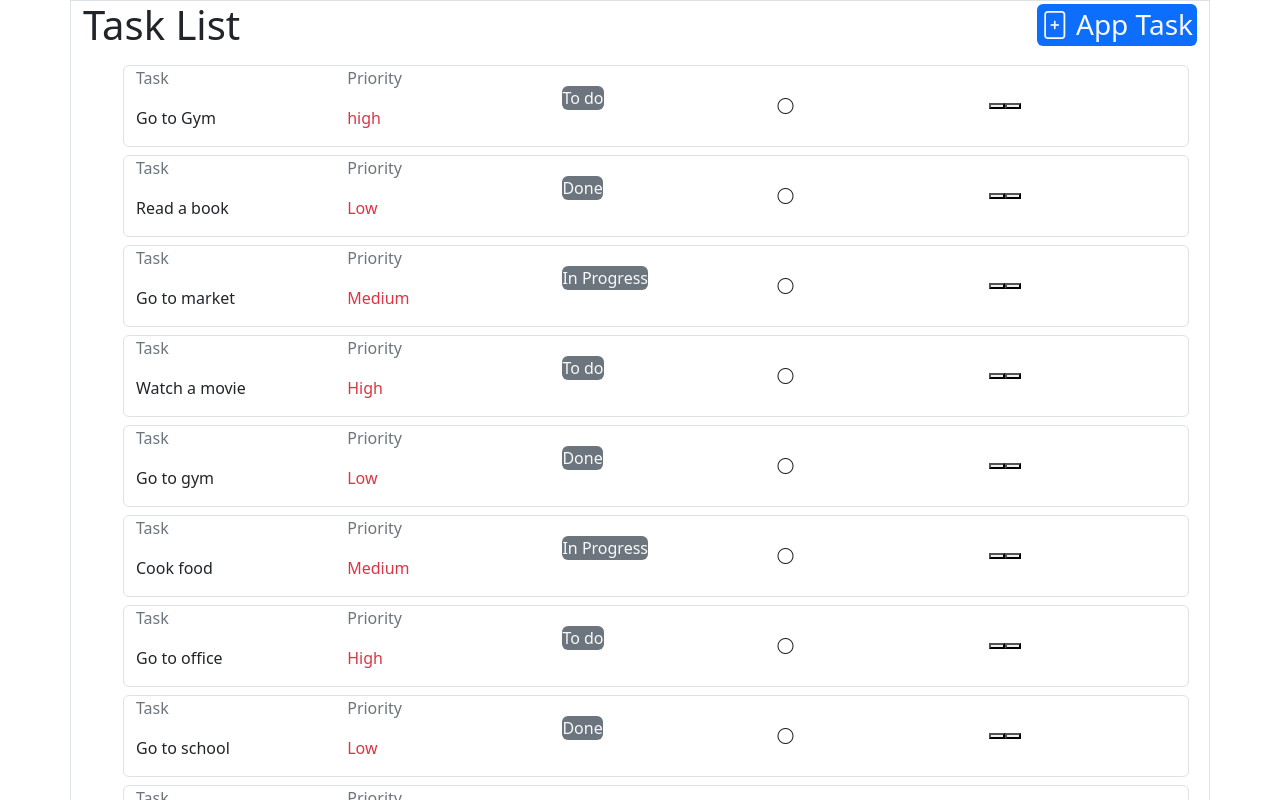
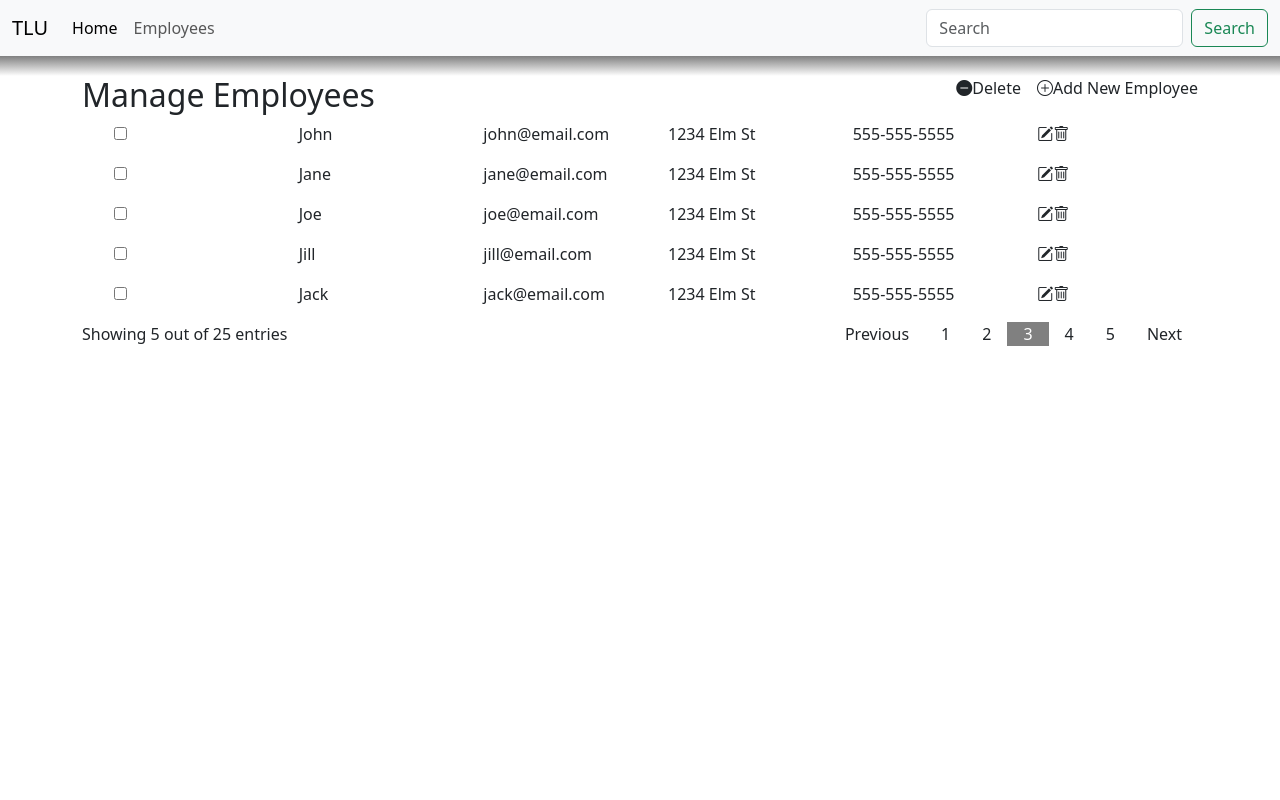
Before and after one commit to quangbach1709/LearnReact, a React (Create React App) app: page / in a window 1280 px wide. Shown: the top 800 px of the page. Built offline with nearby package versions, Linux system fonts and the light colour scheme.

Commit message:
hoan thanh bai test quan ly sv

```diff
--- /dev/null
+++ b/public/data-manage-elm.json
@@ -0,0 +1,32 @@
+[
+  {
+    "name": "John",
+    "email": "john@email.com",
+    "address": "1234 Elm St",
+    "phone": "555-555-5555"
+  },
+  {
+    "name": "Jane",
+    "email": "jane@email.com",
+    "address": "1234 Elm St",
+    "phone": "555-555-5555"
+  },
+  {
+    "name": "Joe",
+    "email": "joe@email.com",
+    "address": "1234 Elm St",
+    "phone": "555-555-5555"
+  },
+  {
+    "name": "Jill",
+    "email": "jill@email.com",
+    "address": "1234 Elm St",
+    "phone": "555-555-5555"
+  },
+  {
+    "name": "Jack",
+    "email": "jack@email.com",
+    "address": "1234 Elm St",
+    "phone": "555-555-5555"
+  }
+]
--- a/src/App.js
+++ b/src/App.js
@@ -1,51 +1,142 @@
-// src/App.js
 import React, {useEffect, useState} from "react";
 import 'bootstrap/dist/css/bootstrap.css';
 import 'bootstrap-icons/font/bootstrap-icons.css'
-import ListTask from "./component/TestToDo/ListTask";
-import AddTask from "./component/TestToDo/AddTask";
+import ListEmp from "./component/ManagerEmployees/ListEmp";
+import AddEmp from "./component/ManagerEmployees/AddEmp";
+
+// BT ToDoList
+// function App() {
+//     useEffect(() => {
+//         fetchJobs()
+//     }, []);
+//     const fetchJobs = () => {
+//         fetch('data-task-list.json')
+//             .then(res => res.json())
+//             .then(data => {
+//                 setJobs(data)
+//             })
+//     }
+//     const [jobs, setJobs] = useState([])
+//
+//     const [showAddTask, setShowAddTask] = useState(false)
+//
+//     const addTask = (task) => {
+//         setJobs([...jobs, task])
+//         console.log(jobs)
+//
+//     }
+//     return (
+//         <div>
+//             <div className={'container border'}>
+//                 <header className="d-flex justify-content-between">
+//                     <h1>Task List</h1>
+//                     <h3 onClick={() => {
+//                         setShowAddTask(!showAddTask)
+//
+//                     }} className="add-task bg-primary text-light rounded align-self-center p-1"
+//                         style={{cursor: "pointer"}}>
+//                         <i className="bi bi-file-plus "></i> App Task
+//                     </h3>
+//                 </header>
+//                 <div className="align-content-around">
+//                     <ListTask jobs={jobs}/>
+//                 </div>
+//                 {
+//                     showAddTask && <AddTask addTask={addTask}/>
+//                     // showAddTask && console.log('showAddTask')
+//                 }
+//             </div>
+//         </div>
+//     )
+// }
+
 
 function App() {
+
     useEffect(() => {
-        fetchJobs()
+        fetchEmps()
     }, []);
-    const fetchJobs = () => {
-        fetch('data-task-list.json')
+    const [Emps, setEmps] = useState([])
+    const [show, setShow] = useState(false)
+    const fetchEmps = () => {
+        fetch('data-manage-elm.json')
             .then(res => res.json())
             .then(data => {
-                setJobs(data)
+                setEmps(data)
             })
-    }
-    const [jobs, setJobs] = useState([])
-
-    const [showAddTask, setShowAddTask] = useState(false)
-
-    const addTask = (task) => {
-        setJobs([...jobs, task])
-        console.log(jobs)
 
     }
+    const handleAdd = (val) => {
+        setEmps([...Emps, val])
+    }
+
+
     return (
         <div>
-            <div className={'container border'}>
-                <header className="d-flex justify-content-between">
-                    <h1>Task List</h1>
-                    <h3 onClick={() => {
-                        setShowAddTask(!showAddTask)
+            <header>
+                <nav className="navbar navbar-expand-lg bg-body-tertiary">
+                    <div className="container-fluid">
+                        <a className="navbar-brand" href="#">TLU</a>
+                        <button aria-controls="navbarTogglerDemo02" aria-expanded="false" aria-label="Toggle navigation"
+                                className="navbar-toggler"
+                                data-bs-target="#navbarTogglerDemo02" data-bs-toggle="collapse" type="button">
+                            <span className="navbar-toggler-icon"></span>
+                        </button>
+                        <div className="collapse navbar-collapse" id={"navbarTogglerDemo02"}>
+                            <ul className="navbar-nav me-auto mb-2 mb-lg-0">
+                                <li className="nav-item">
+                                    <a aria-current="page" className="nav-link active" href="#">Home</a>
+                                </li>
+                                <li className="nav-item">
+                                    <a className="nav-link" href="#">Employees</a>
+                                </li>
 
-                    }} className="add-task bg-primary text-light rounded align-self-center p-1"
-                        style={{cursor: "pointer"}}>
-                        <i className="bi bi-file-plus "></i> App Task
-                    </h3>
-                </header>
-                <div className="align-content-around">
-                    <ListTask jobs={jobs}/>
+                            </ul>
+                            <form className="d-flex" role="search">
+                                <input aria-label="Search" className="form-control me-2" placeholder="Search"
+                                       type="search"/>
+                                <button className="btn btn-outline-success" type="submit">Search</button>
+                            </form>
+                        </div>
+                    </div>
+                </nav>
+                <div style={{height: "20px", background: "linear-gradient(180deg,gray,white)"}}></div>
+            </header>
+
+            <div className="container">
+                <div className="content d-flex justify-content-between">
+                    <h2>Manage <span>Employees</span></h2>
+                    <div className="d-flex">
+                        <p className="mx-3"><i className="bi bi-dash-circle-fill"></i>Delete</p>
+                        <p onClick={() => {
+                            setShow(!show)
+                        }} id={"addElm"} style={{cursor: "pointer"}}><i className="bi bi-plus-circle"></i>Add
+                            New
+                            Employee
+                        </p>
+                    </div>
                 </div>
+                <div>
+                    <ListEmp Emps={Emps}/>
+                </div>
+                <footer>
+                    <div className="d-flex justify-content-between">
+                        <p>Showing 5 out of 25 entries</p>
+                        <div className="d-flex justify-content-around">
+                            <p className="px-3">Previous</p>
+                            <p className="px-3">1</p>
+                            <p className="px-3">2</p>
+                            <p className="px-3" style={{"background-color": "gray", color: "white"}}>3</p>
+                            <p className="px-3">4</p>
+                            <p className="px-3">5</p>
+                            <p className="px-3">Next</p></div>
+                    </div>
+                </footer>
                 {
-                    showAddTask && <AddTask addTask={addTask}/>
-                    // showAddTask && console.log('showAddTask')
+                    show && <AddEmp appEmp={handleAdd}/>
                 }
             </div>
+
         </div>
     )
 }
--- /dev/null
+++ b/src/component/ManagerEmployees/AddEmp.jsx
@@ -0,0 +1,43 @@
+import React from "react";
+import 'bootstrap/dist/css/bootstrap.css'
+import 'bootstrap-icons/font/bootstrap-icons.css'
+
+function AddEmp(props) {
+    let val = {}
+    const handleAddEmp = () => {
+        val.name = document.getElementById('f-name').value;
+        val.email = document.getElementById('email').value;
+        val.address = document.getElementById('address').value;
+        val.phone = document.getElementById('phone').value;
+        props.appEmp(val)
+    }
+
+    return (
+
+        <div className="w-50 mx-auto border" id="formAdd">
+            <div className="d-flex justify-content-between">
+                <h3>Add Employee</h3>
+                <i className="bi bi-x" id="exitForm"></i>
+            </div>
+
+            <div>
+                <p>Name</p>
+                <input className="w-75" id="f-name" type="text"/>
+                <p>Email</p>
+                <input className="w-75" id="email" type="email"/>
+                <p>Address</p>
+                <input className="w-75" id="address" type="text"/>
+                <p>Phone</p>
+                <input className="w-75" id="phone" type="number"/>
+            </div>
+            <div className="d-flex justify-content-end mt-5">
+                <button className="mx-3">Cancel</button>
+                <button className="bg-warning-subtle px-3" onClick={handleAddEmp}>Add</button>
+            </div>
+
+        </div>
+
+    )
+}
+
+export default AddEmp
--- /dev/null
+++ b/src/component/ManagerEmployees/Employees.jsx
@@ -0,0 +1,24 @@
+import React from "react";
+import 'bootstrap/dist/css/bootstrap.css';
+import 'bootstrap-icons/font/bootstrap-icons.css'
+
+
+function Employees(props) {
+    return (
+
+        <ul className="row" style={{listStyle: 'none'}}>
+            <li className="col"><input type="checkbox"/></li>
+            <li className="col">{props.name}</li>
+            <li className="col">{props.email}</li>
+            <li className="col">{props.address}</li>
+            <li className="col">{props.phone}</li>
+            <li className="col">
+                <i className="bi bi-pencil-square"></i>
+                <i className="bi bi-trash"></i>
+            </li>
+        </ul>
+
+    )
+}
+
+export default Employees;
--- /dev/null
+++ b/src/component/ManagerEmployees/ListEmp.jsx
@@ -0,0 +1,19 @@
+import React from "react";
+import 'bootstrap/dist/css/bootstrap.css';
+import 'bootstrap-icons/font/bootstrap-icons.css'
+import Employees from "./Employees";
+
+function ListEmp(props) {
+
+    return (
+        <>
+            {props.Emps.map((item, index) => {
+                    return (<Employees key={index} name={item.name} email={item.email} address={item.address}
+                                       phone={item.phone}/>)
+                }
+            )}
+        </>
+    )
+}
+
+export default ListEmp;
```
